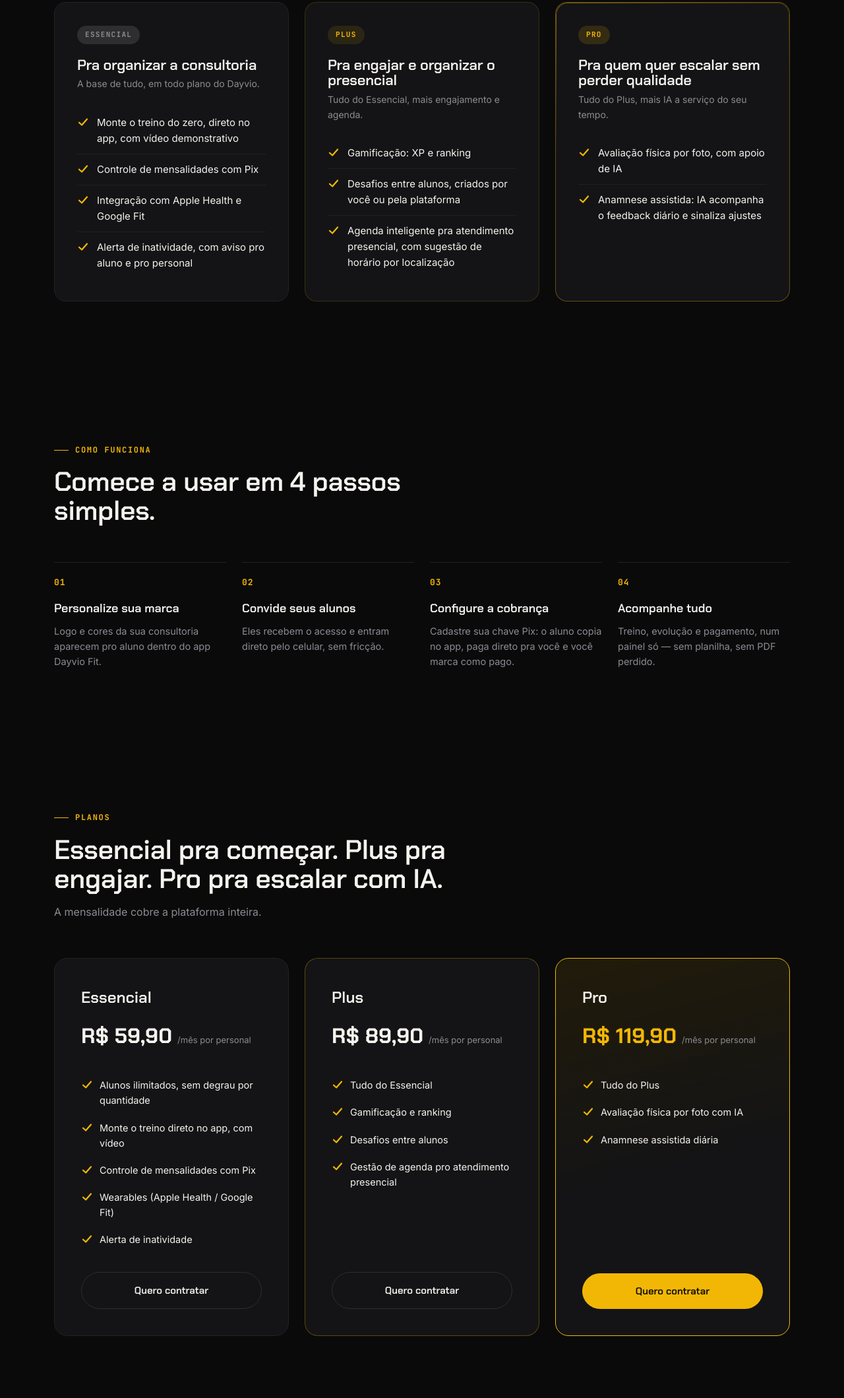
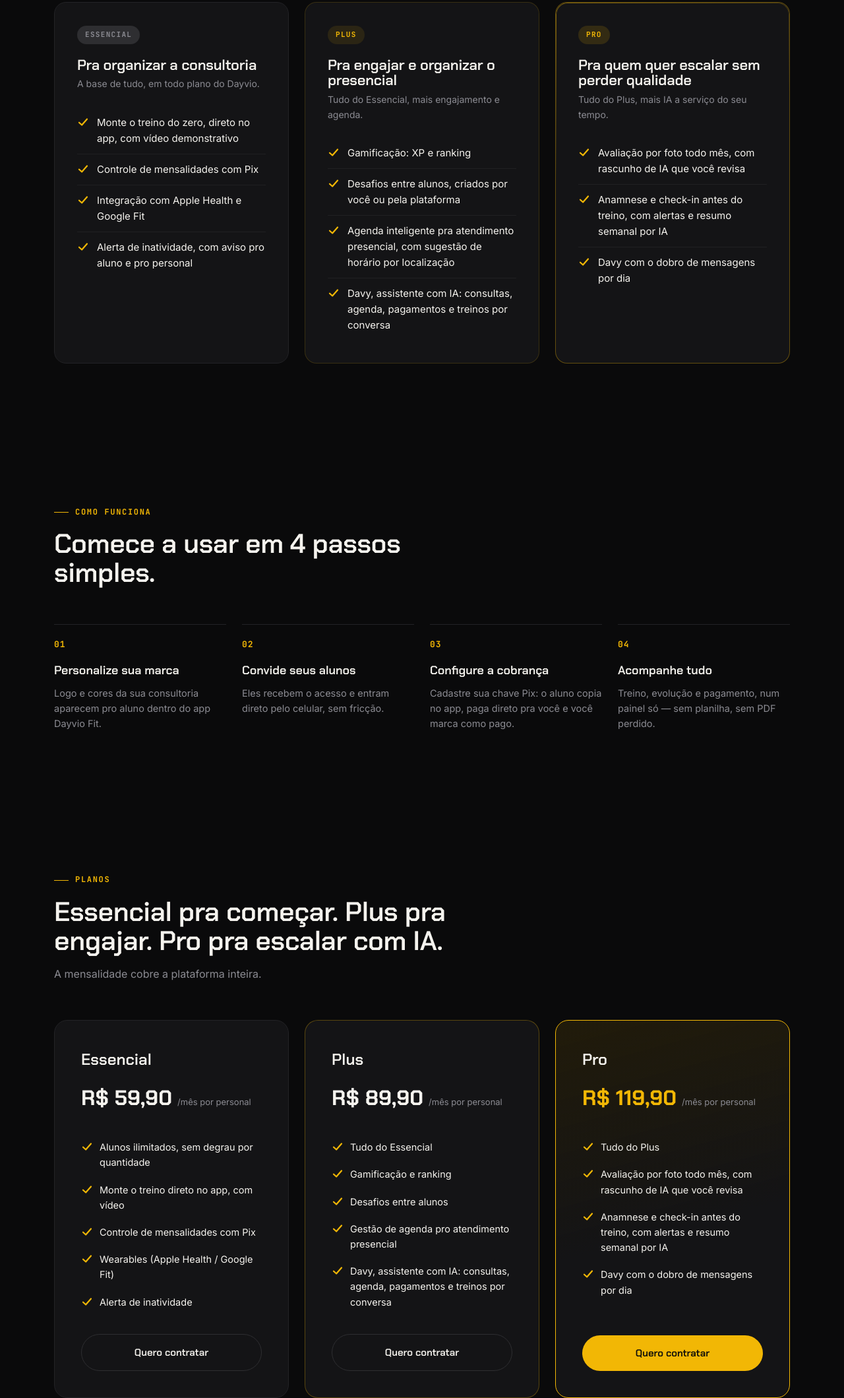
Before and after one commit to dayviotech/fit, a plain HTML site: page index.html in a window 1280 px wide. Shown: the part 2111-4230 px from the top of the page at 66% size. Drawn offline with Linux system fonts and the light colour scheme.

Commit message:
Atualiza planos com Davy, avaliação por foto e anamnese; CNPJ da Dayvio Tecnologia
Co-Authored-By: Claude Opus 5.5 <noreply@anthropic.com>

```diff
--- a/index.html
+++ b/index.html
@@ -378,6 +378,7 @@
           <li><span class="mark"><svg viewBox="0 0 24 24" fill="none" xmlns="http://www.w3.org/2000/svg"><path d="M4 13L9.5 18L20 6" stroke="#F2B705" stroke-width="3" stroke-linecap="round" stroke-linejoin="round"/></svg></span> Gamificação: XP e ranking</li>
           <li><span class="mark"><svg viewBox="0 0 24 24" fill="none" xmlns="http://www.w3.org/2000/svg"><path d="M4 13L9.5 18L20 6" stroke="#F2B705" stroke-width="3" stroke-linecap="round" stroke-linejoin="round"/></svg></span> Desafios entre alunos, criados por você ou pela plataforma</li>
           <li><span class="mark"><svg viewBox="0 0 24 24" fill="none" xmlns="http://www.w3.org/2000/svg"><path d="M4 13L9.5 18L20 6" stroke="#F2B705" stroke-width="3" stroke-linecap="round" stroke-linejoin="round"/></svg></span> Agenda inteligente pra atendimento presencial, com sugestão de horário por localização</li>
+          <li><span class="mark"><svg viewBox="0 0 24 24" fill="none" xmlns="http://www.w3.org/2000/svg"><path d="M4 13L9.5 18L20 6" stroke="#F2B705" stroke-width="3" stroke-linecap="round" stroke-linejoin="round"/></svg></span> Davy, assistente com IA: consultas, agenda, pagamentos e treinos por conversa</li>
         </ul>
       </div>
       <div class="feat-card pro reveal">
@@ -385,8 +386,9 @@
         <h3>Pra quem quer escalar sem perder qualidade</h3>
         <p class="feat-sub">Tudo do Plus, mais IA a serviço do seu tempo.</p>
         <ul>
-          <li><span class="mark"><svg viewBox="0 0 24 24" fill="none" xmlns="http://www.w3.org/2000/svg"><path d="M4 13L9.5 18L20 6" stroke="#F2B705" stroke-width="3" stroke-linecap="round" stroke-linejoin="round"/></svg></span> Avaliação física por foto, com apoio de IA</li>
-          <li><span class="mark"><svg viewBox="0 0 24 24" fill="none" xmlns="http://www.w3.org/2000/svg"><path d="M4 13L9.5 18L20 6" stroke="#F2B705" stroke-width="3" stroke-linecap="round" stroke-linejoin="round"/></svg></span> Anamnese assistida: IA acompanha o feedback diário e sinaliza ajustes</li>
+          <li><span class="mark"><svg viewBox="0 0 24 24" fill="none" xmlns="http://www.w3.org/2000/svg"><path d="M4 13L9.5 18L20 6" stroke="#F2B705" stroke-width="3" stroke-linecap="round" stroke-linejoin="round"/></svg></span> Avaliação por foto todo mês, com rascunho de IA que você revisa</li>
+          <li><span class="mark"><svg viewBox="0 0 24 24" fill="none" xmlns="http://www.w3.org/2000/svg"><path d="M4 13L9.5 18L20 6" stroke="#F2B705" stroke-width="3" stroke-linecap="round" stroke-linejoin="round"/></svg></span> Anamnese e check-in antes do treino, com alertas e resumo semanal por IA</li>
+          <li><span class="mark"><svg viewBox="0 0 24 24" fill="none" xmlns="http://www.w3.org/2000/svg"><path d="M4 13L9.5 18L20 6" stroke="#F2B705" stroke-width="3" stroke-linecap="round" stroke-linejoin="round"/></svg></span> Davy com o dobro de mensagens por dia</li>
         </ul>
       </div>
     </div>
@@ -452,6 +454,7 @@
           <li><span class="mark"><svg viewBox="0 0 24 24" fill="none" xmlns="http://www.w3.org/2000/svg"><path d="M4 13L9.5 18L20 6" stroke="#F2B705" stroke-width="3" stroke-linecap="round" stroke-linejoin="round"/></svg></span> Gamificação e ranking</li>
           <li><span class="mark"><svg viewBox="0 0 24 24" fill="none" xmlns="http://www.w3.org/2000/svg"><path d="M4 13L9.5 18L20 6" stroke="#F2B705" stroke-width="3" stroke-linecap="round" stroke-linejoin="round"/></svg></span> Desafios entre alunos</li>
           <li><span class="mark"><svg viewBox="0 0 24 24" fill="none" xmlns="http://www.w3.org/2000/svg"><path d="M4 13L9.5 18L20 6" stroke="#F2B705" stroke-width="3" stroke-linecap="round" stroke-linejoin="round"/></svg></span> Gestão de agenda pro atendimento presencial</li>
+          <li><span class="mark"><svg viewBox="0 0 24 24" fill="none" xmlns="http://www.w3.org/2000/svg"><path d="M4 13L9.5 18L20 6" stroke="#F2B705" stroke-width="3" stroke-linecap="round" stroke-linejoin="round"/></svg></span> Davy, assistente com IA: consultas, agenda, pagamentos e treinos por conversa</li>
         </ul>
         <a class="btn-ghost" href="checkout.html?plano=plus">Quero contratar</a>
       </div>
@@ -460,8 +463,9 @@
         <div class="plan-price"><span class="price-num">R$ 119,90</span><span class="price-period">/mês por personal</span></div>
         <ul>
           <li><span class="mark"><svg viewBox="0 0 24 24" fill="none" xmlns="http://www.w3.org/2000/svg"><path d="M4 13L9.5 18L20 6" stroke="#F2B705" stroke-width="3" stroke-linecap="round" stroke-linejoin="round"/></svg></span> Tudo do Plus</li>
-          <li><span class="mark"><svg viewBox="0 0 24 24" fill="none" xmlns="http://www.w3.org/2000/svg"><path d="M4 13L9.5 18L20 6" stroke="#F2B705" stroke-width="3" stroke-linecap="round" stroke-linejoin="round"/></svg></span> Avaliação física por foto com IA</li>
-          <li><span class="mark"><svg viewBox="0 0 24 24" fill="none" xmlns="http://www.w3.org/2000/svg"><path d="M4 13L9.5 18L20 6" stroke="#F2B705" stroke-width="3" stroke-linecap="round" stroke-linejoin="round"/></svg></span> Anamnese assistida diária</li>
+          <li><span class="mark"><svg viewBox="0 0 24 24" fill="none" xmlns="http://www.w3.org/2000/svg"><path d="M4 13L9.5 18L20 6" stroke="#F2B705" stroke-width="3" stroke-linecap="round" stroke-linejoin="round"/></svg></span> Avaliação por foto todo mês, com rascunho de IA que você revisa</li>
+          <li><span class="mark"><svg viewBox="0 0 24 24" fill="none" xmlns="http://www.w3.org/2000/svg"><path d="M4 13L9.5 18L20 6" stroke="#F2B705" stroke-width="3" stroke-linecap="round" stroke-linejoin="round"/></svg></span> Anamnese e check-in antes do treino, com alertas e resumo semanal por IA</li>
+          <li><span class="mark"><svg viewBox="0 0 24 24" fill="none" xmlns="http://www.w3.org/2000/svg"><path d="M4 13L9.5 18L20 6" stroke="#F2B705" stroke-width="3" stroke-linecap="round" stroke-linejoin="round"/></svg></span> Davy com o dobro de mensagens por dia</li>
         </ul>
         <a class="btn-primary" href="checkout.html?plano=pro">Quero contratar</a>
       </div>
```
Also changed, not shown: checkout.html (+6 -4 lines).
